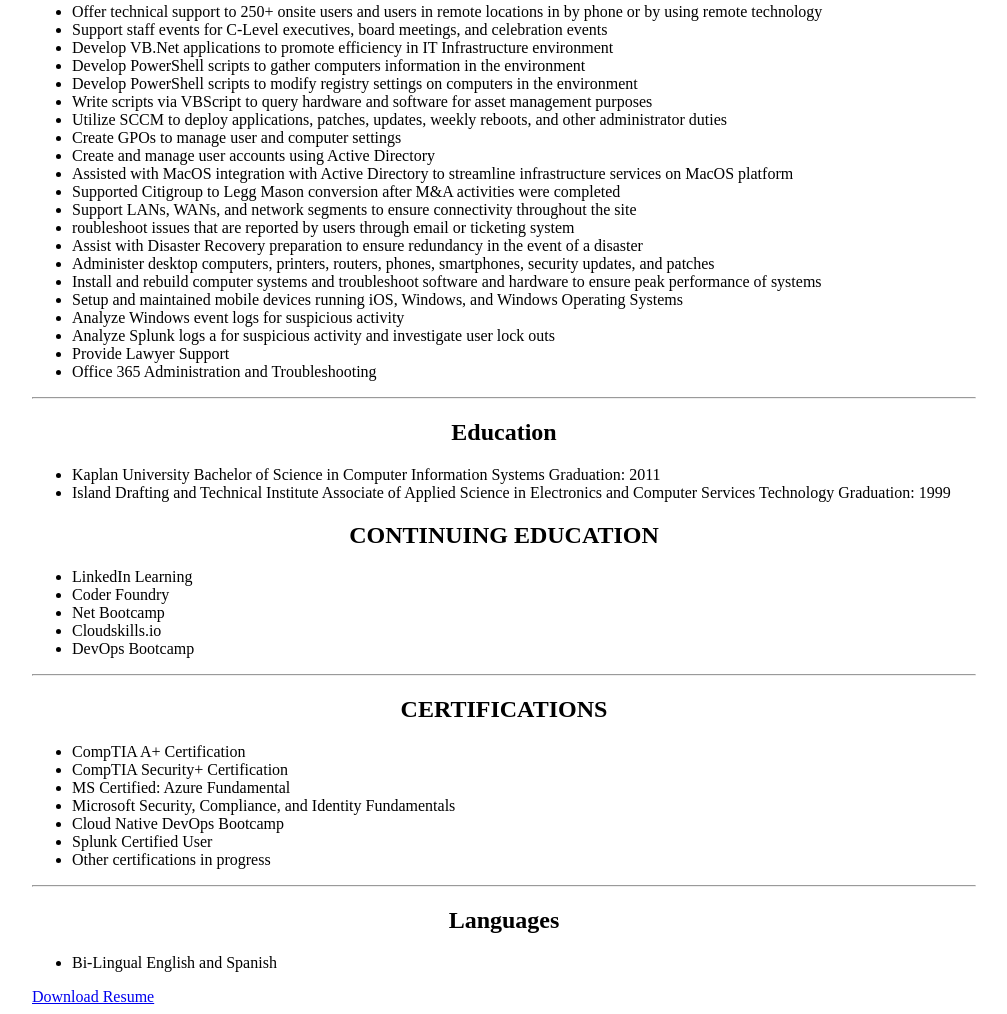
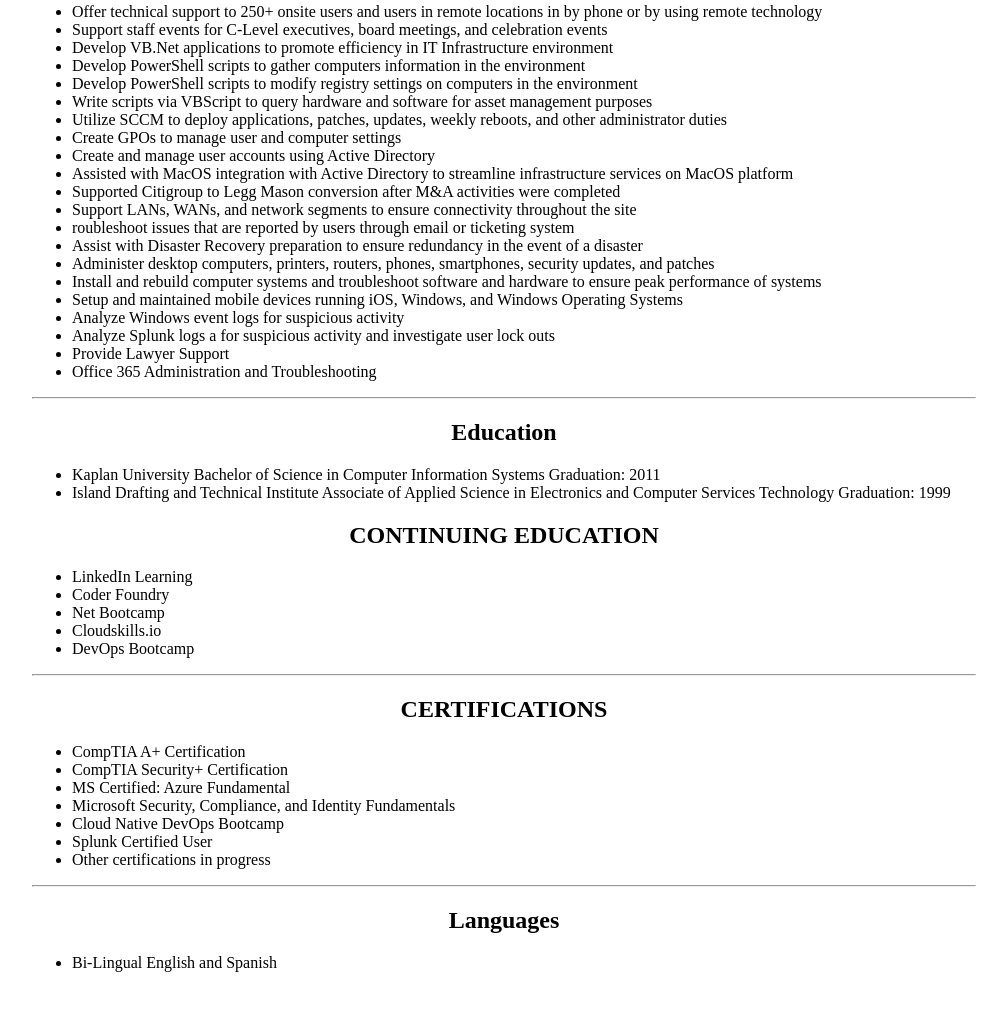
Before and after one commit to freddy91761/azure-resume, a plain HTML site: page index.html in a window 1280 px wide. Shown: the part 1342-2356 px from the top of the page, without its empty margins (136-1143 px from the left). After the commit the page ends 2330 px from the top, so only its background shows below. Drawn offline with Linux system fonts and the light colour scheme.

Commit message:
removed download resume from index

```diff
--- a/index.html
+++ b/index.html
@@ -77,22 +77,26 @@
         </ul>
         <h3>Legg Mason &#8211; Senior Desktop Analyst</h3>
         <ul>
-            <li>Offer technical support to 250+ onsite users and users in remote locations in by phone or by using remote technology</li>
+            <li>Offer technical support to 250+ onsite users and users in remote locations in by phone or by using
+                remote technology</li>
             <li>Support staff events for C-Level executives, board meetings, and celebration events</li>
             <li>Develop VB.Net applications to promote efficiency in IT Infrastructure environment</li>
             <li>Develop PowerShell scripts to gather computers information in the environment</li>
             <li>Develop PowerShell scripts to modify registry settings on computers in the environment</li>
             <li>Write scripts via VBScript to query hardware and software for asset management purposes</li>
-            <li>Utilize SCCM to deploy applications, patches, updates, weekly reboots, and other administrator duties</li>
+            <li>Utilize SCCM to deploy applications, patches, updates, weekly reboots, and other administrator duties
+            </li>
             <li>Create GPOs to manage user and computer settings</li>
             <li>Create and manage user accounts using Active Directory</li>
-            <li>Assisted with MacOS integration with Active Directory to streamline infrastructure services on MacOS platform</li>
+            <li>Assisted with MacOS integration with Active Directory to streamline infrastructure services on MacOS
+                platform</li>
             <li>Supported Citigroup to Legg Mason conversion after M&A activities were completed</li>
             <li>Support LANs, WANs, and network segments to ensure connectivity throughout the site</li>
             <li>roubleshoot issues that are reported by users through email or ticketing system</li>
             <li>Assist with Disaster Recovery preparation to ensure redundancy in the event of a disaster</li>
             <li>Administer desktop computers, printers, routers, phones, smartphones, security updates, and patches</li>
-            <li>Install and rebuild computer systems and troubleshoot software and hardware to ensure peak performance of systems</li>
+            <li>Install and rebuild computer systems and troubleshoot software and hardware to ensure peak performance
+                of systems</li>
             <li>Setup and maintained mobile devices running iOS, Windows, and Windows Operating Systems</li>
             <li>Analyze Windows event logs for suspicious activity</li>
             <li>Analyze Splunk logs a for suspicious activity and investigate user lock outs</li>
@@ -133,7 +137,7 @@
         <ul>
             <li>Bi-Lingual English and Spanish</li>
         </ul>
-        <a href="../Wilfredo Perez.docx">Download Resume</a>
+
     </div>
 
 </body>
```
